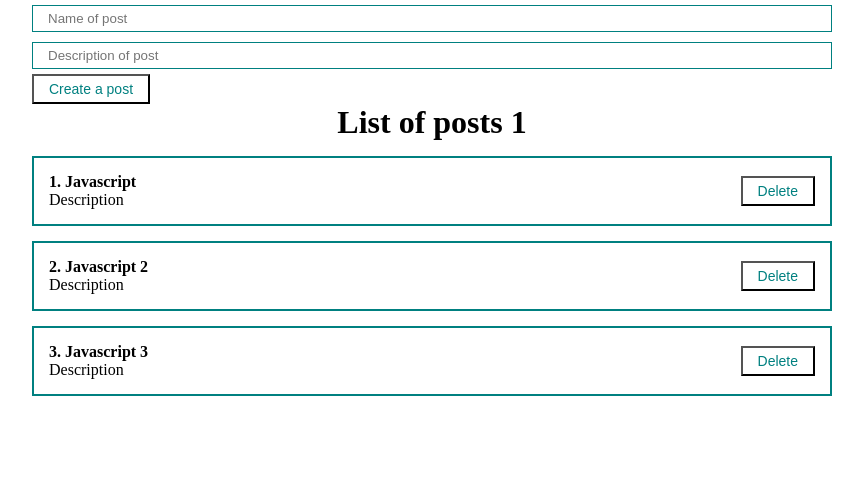
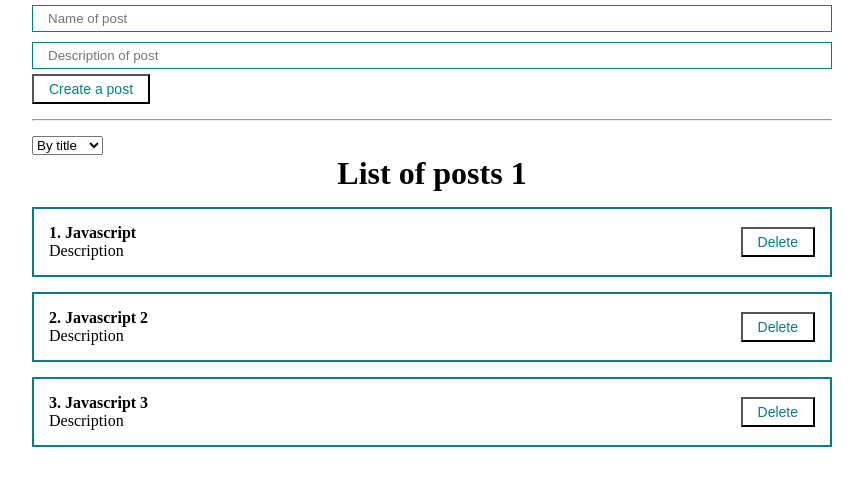
Before and after one commit to AndreyChim/react-fund-course, a React (Create React App) app: page / in a window 1280 px wide. Shown: the top 486 px of the page, without its empty margins (208-1071 px from the left). Built offline with nearby package versions, Linux system fonts and the light colour scheme.

Commit message:
Add select option

```diff
--- a/src/App.js
+++ b/src/App.js
@@ -27,6 +27,13 @@ function App() {
   return (
     <div className="App">
       <PostForm create={createPost}/>
+      <hr style={{margin: '15px 0'}}/>
+      <div>
+          <select>
+              <option value="value1">By title</option>
+              <option value="value1">By body</option>
+          </select>
+      </div>
       {posts.length
           ?
           <PostList remove={removePost} posts={posts} title="List of posts 1"/>
```
